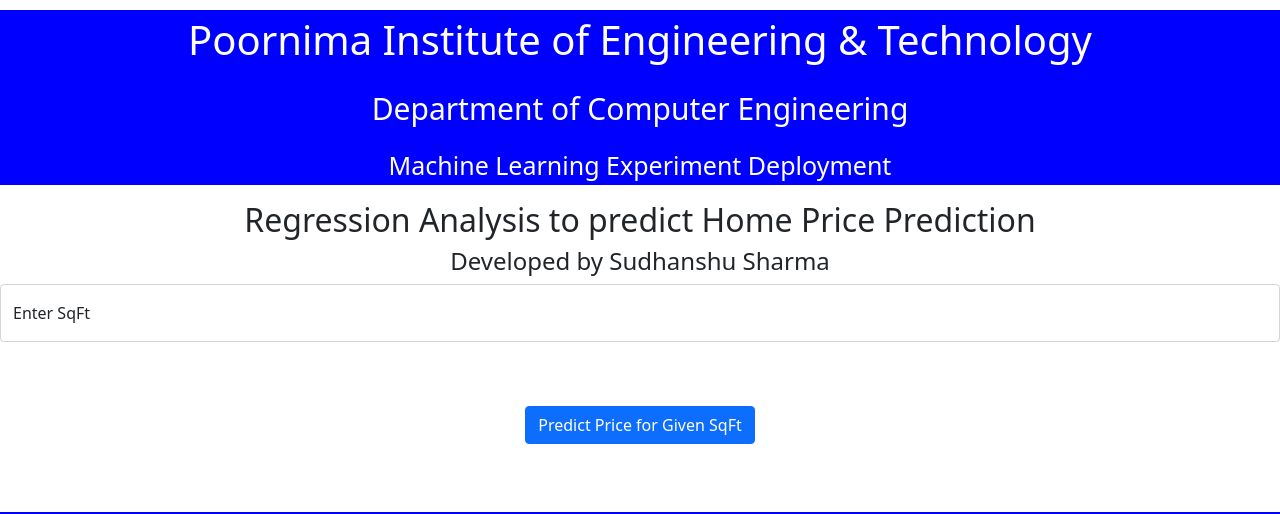
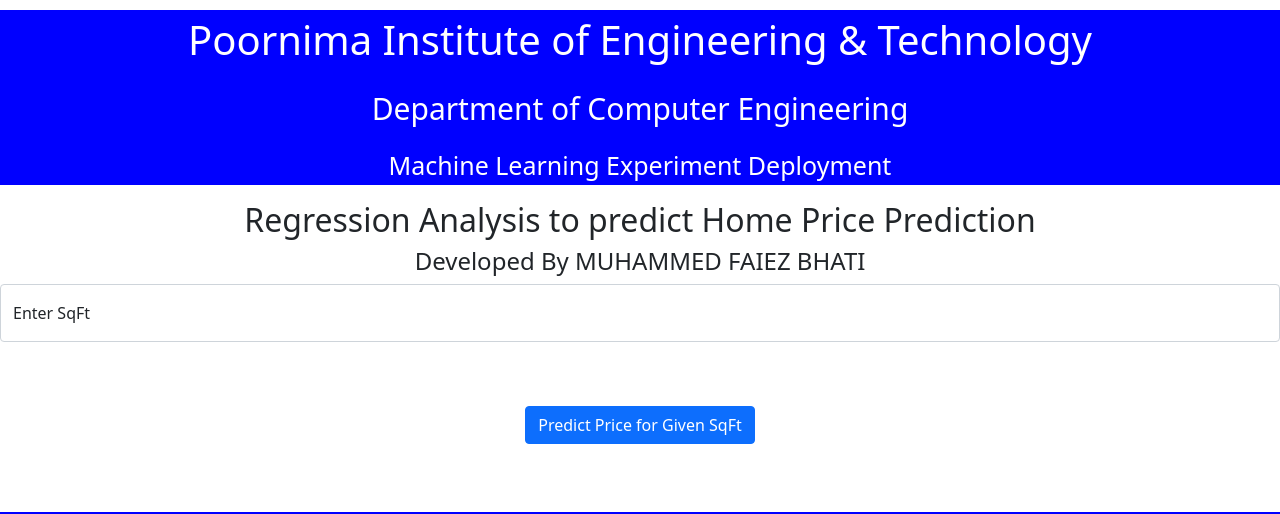
Before and after one commit to faiezbhati7861/house-prediction-model, a Flask app: page / in a window 1280 px wide. Shown: the top 514 px of the page. Run offline with Flask 2, Linux system fonts and the light colour scheme; parts of the project's set-up code (start-up, migrations or seed data) failed here and were passed over.

Commit message:
Update index.html

```diff
--- a/templates/index.html
+++ b/templates/index.html
@@ -35,7 +35,7 @@
 
 <div class="login">
 <h2 >Regression Analysis to predict Home Price Prediction</h2>
-<h4>Developed by Sudhanshu Sharma</h4>
+<h4>Developed By MUHAMMED FAIEZ BHATI</h4>
 <!-- Main Input For Receiving Query to our ML -->
 <form action="{{ url_for('predict')}}"method="get">
 <div class="form-floating mb-3">
```
